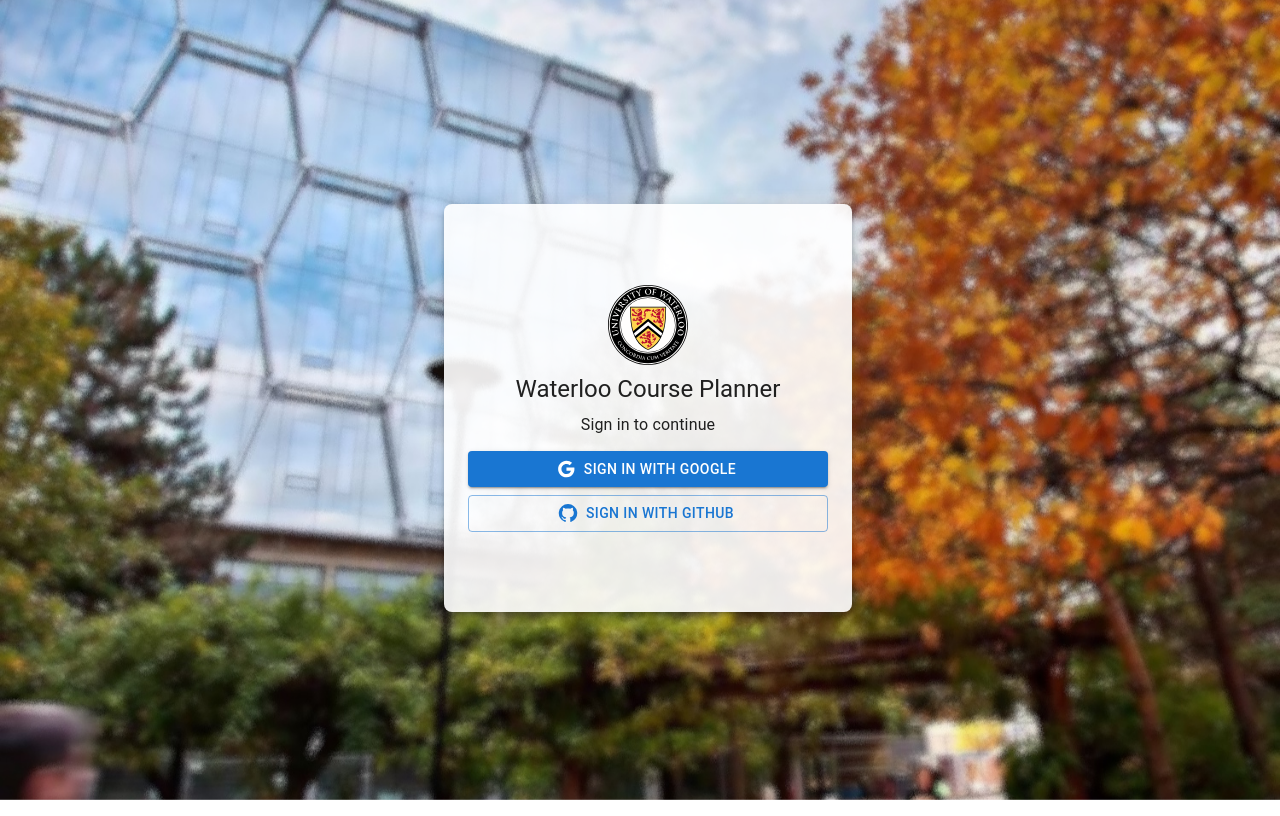
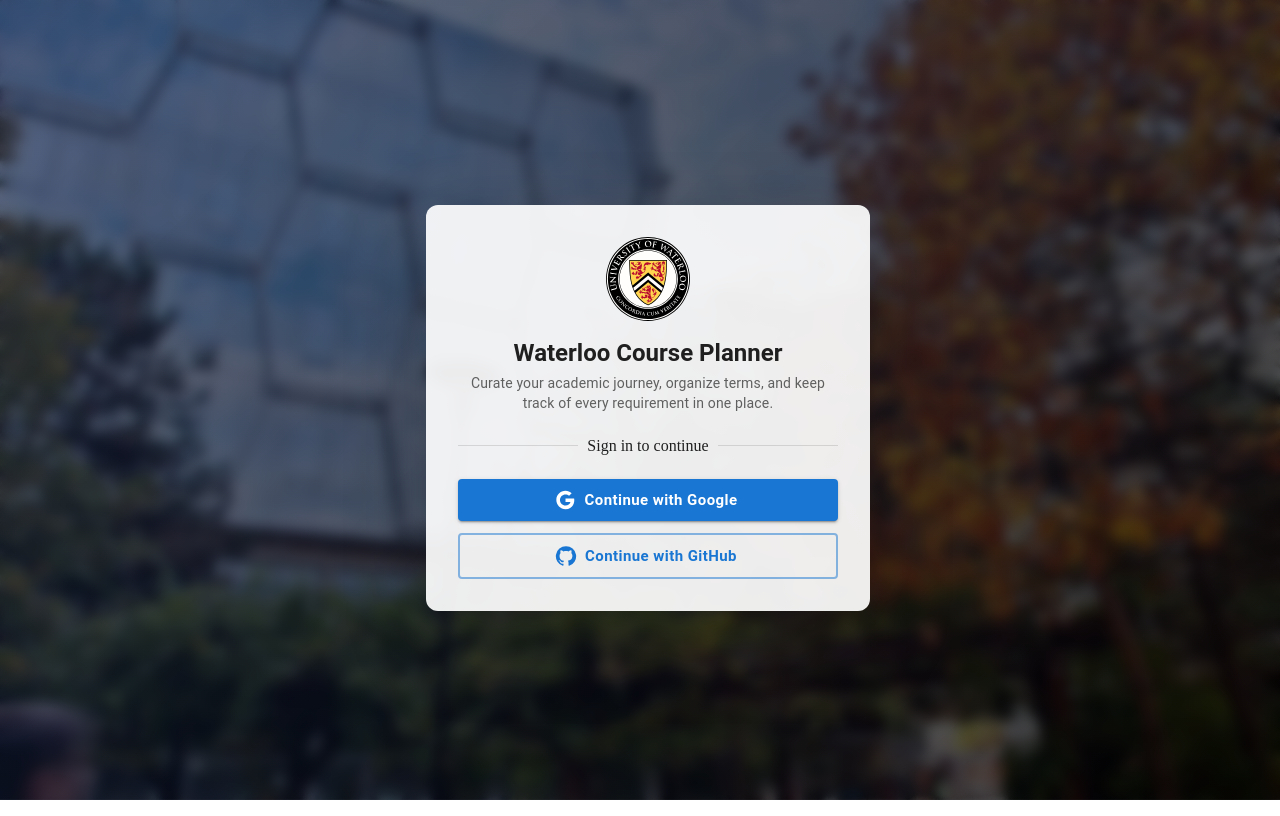
Before and after one commit to ezrasong/UW-Course-Planner, a React (Create React App) app in the folder client/: page / in a window 1280 px wide. Built offline with nearby package versions, Linux system fonts and the light colour scheme; no server answers.

Commit message:
Polish planner interface with refined loading and onboarding

```diff
--- a/client/src/App.js
+++ b/client/src/App.js
@@ -13,6 +13,9 @@ import {
   Container,
   Paper,
   Stack,
+  Fade,
+  LinearProgress,
+  Alert,
 } from "@mui/material";
 import { alpha } from "@mui/material/styles";
 import {
@@ -32,6 +35,10 @@ function App() {
   const [plan, setPlan] = useState([]);
   const [view, setView] = useState("catalog");
   const [darkMode, setDarkMode] = useState(false);
+  const [loadingCourses, setLoadingCourses] = useState(false);
+  const [loadingPlan, setLoadingPlan] = useState(false);
+  const [catalogError, setCatalogError] = useState(null);
+  const [planError, setPlanError] = useState(null);
 
   const theme = useMemo(
     () =>
@@ -62,18 +69,39 @@ function App() {
   useEffect(() => {
     if (!user) return;
 
+    setLoadingCourses(true);
+    setCatalogError(null);
     fetchCourses()
-      .then(setCourses)
-      .catch((err) => console.error("Error loading courses:", err));
+      .then((fetched) => {
+        setCourses(fetched);
+      })
+      .catch((err) => {
+        console.error("Error loading courses:", err);
+        setCatalogError(
+          "We ran into a problem loading the catalog. Please try again in a moment."
+        );
+      })
+      .finally(() => setLoadingCourses(false));
+
+    setPlanError(null);
+    setLoadingPlan(true);
 
     supabase
       .from("user_courses")
       .select("course_code, term, completed")
       .eq("user_id", user.id)
       .then(({ data, error }) => {
-        if (error) console.error("Error loading plan:", error);
-        else setPlan(data || []);
-      });
+        if (error) {
+          console.error("Error loading plan:", error);
+          setPlanError(
+            "Your saved plan could not be retrieved. Refresh or try again shortly."
+          );
+        } else {
+          setPlanError(null);
+          setPlan(data || []);
+        }
+      })
+      .finally(() => setLoadingPlan(false));
   }, [user]);
 
   const handleLogout = async () => {
@@ -87,17 +115,23 @@ function App() {
   }
 
   const addCourse = (code, term) => {
+    setLoadingPlan(true);
     supabase
       .from("user_courses")
       .insert({ user_id: user.id, course_code: code, term })
       .select()
       .then(({ data, error }) => {
         if (error) console.error("Add course error:", error);
-        else setPlan((prev) => [...prev, data[0]]);
-      });
+        else {
+          setPlanError(null);
+          setPlan((prev) => [...prev, data[0]]);
+        }
+      })
+      .finally(() => setLoadingPlan(false));
   };
 
   const removeCourse = (code) => {
+    setLoadingPlan(true);
     supabase
       .from("user_courses")
       .delete()
@@ -105,13 +139,18 @@ function App() {
       .eq("course_code", code)
       .then(({ error }) => {
         if (error) console.error("Remove course error:", error);
-        else setPlan((prev) => prev.filter((p) => p.course_code !== code));
-      });
+        else {
+          setPlanError(null);
+          setPlan((prev) => prev.filter((p) => p.course_code !== code));
+        }
+      })
+      .finally(() => setLoadingPlan(false));
   };
 
   const toggleComplete = (code) => {
     const entry = plan.find((p) => p.course_code === code);
     if (!entry) return;
+    setLoadingPlan(true);
     supabase
       .from("user_courses")
       .update({ completed: !entry.completed })
@@ -121,11 +160,13 @@ function App() {
       .then(({ data, error }) => {
         if (error) console.error("Toggle complete error:", error);
         else {
+          setPlanError(null);
           setPlan((prev) =>
             prev.map((p) => (p.course_code === code ? data[0] : p))
           );
         }
-      });
+      })
+      .finally(() => setLoadingPlan(false));
   };
 
   const displayName =
@@ -251,12 +292,46 @@ function App() {
               flexDirection: "column",
             }}
           >
+            <Fade in={loadingCourses || loadingPlan} unmountOnExit>
+              <LinearProgress
+                color="primary"
+                sx={{
+                  borderRadius: 999,
+                  mb: 3,
+                }}
+              />
+            </Fade>
+            <Stack spacing={2} sx={{ mb: 3 }}>
+              <Typography variant="h4" sx={{ fontWeight: 600 }}>
+                {view === "catalog" ? "Explore the catalog" : "Plan with clarity"}
+              </Typography>
+              <Typography variant="body1" color="text.secondary">
+                {view === "catalog"
+                  ? "Filter the university catalog, inspect prerequisites, and add courses straight into your personalized plan."
+                  : "Track completion status term-by-term, balance workloads, and keep your graduation checklist within reach."}
+              </Typography>
+            </Stack>
+            {(catalogError || planError) && (
+              <Stack spacing={2} sx={{ mb: 3 }}>
+                {catalogError && (
+                  <Alert severity="error" onClose={() => setCatalogError(null)}>
+                    {catalogError}
+                  </Alert>
+                )}
+                {planError && (
+                  <Alert severity="warning" onClose={() => setPlanError(null)}>
+                    {planError}
+                  </Alert>
+                )}
+              </Stack>
+            )}
             {view === "catalog" ? (
               <CourseCatalog
                 courses={courses}
                 planCodes={planCodes}
                 onAddCourse={addCourse}
                 onRemoveCourse={removeCourse}
+                loading={loadingCourses}
               />
             ) : (
               <Planner
@@ -264,6 +339,7 @@ function App() {
                 coursesMap={coursesMap}
                 onRemoveCourse={removeCourse}
                 onToggleComplete={toggleComplete}
+                loading={loadingPlan}
               />
             )}
           </Paper>
--- a/client/src/components/CourseCatalog.js
+++ b/client/src/components/CourseCatalog.js
@@ -28,6 +28,8 @@ import {
   ListItem,
   ListItemIcon,
   ListItemText,
+  Fade,
+  Chip as MuiChip,
 } from "@mui/material";
 import { alpha } from "@mui/material/styles";
 import { DataGrid } from "@mui/x-data-grid";
@@ -94,6 +96,7 @@ export default function CourseCatalog({
   planCodes,
   onAddCourse,
   onRemoveCourse,
+  loading = false,
 }) {
   const [rawSearch, setRawSearch] = useState("");
   const [search, setSearch] = useState("");
@@ -190,6 +193,26 @@ export default function CourseCatalog({
       requiredSet,
       programSubjects,
     ]
+  );
+
+  const visibleCount = rows.length;
+  const filtersActive =
+    programOnly ||
+    requiredOnly ||
+    subjects.length > 0 ||
+    Boolean(search.trim());
+
+  const NoRowsOverlay = () => (
+    <Stack spacing={1} alignItems="center" justifyContent="center" sx={{ p: 4 }}>
+      <Typography variant="subtitle1" sx={{ fontWeight: 600 }}>
+        No courses match the current filters
+      </Typography>
+      <Typography variant="body2" color="text.secondary" align="center">
+        {filtersActive
+          ? "Adjust or clear the search filters to discover more offerings."
+          : "The catalog may still be loading—please check back in a moment."}
+      </Typography>
+    </Stack>
   );
 
   const columns = [
@@ -507,6 +530,13 @@ export default function CourseCatalog({
           }}
         >
           <Box sx={{ p: 3, pb: 2 }}>
+            <Stack
+              direction={{ xs: "column", sm: "row" }}
+              spacing={1.5}
+              justifyContent="space-between"
+              alignItems={{ sm: "center" }}
+            >
+              <Box>
                 <Typography variant="h5" sx={{ fontWeight: 600 }}>
                   Course Catalog
                 </Typography>
@@ -514,12 +544,30 @@ export default function CourseCatalog({
                   Browse offerings and add them directly to your planner.
                 </Typography>
               </Box>
+              <MuiChip
+                label={`${visibleCount.toLocaleString()} result${
+                  visibleCount === 1 ? "" : "s"
+                }`}
+                size="small"
+                color="primary"
+                variant="outlined"
+              />
+            </Stack>
+          </Box>
           <Divider />
+          <Box sx={{ flex: 1, minHeight: 0, display: "flex", flexDirection: "column" }}>
+            <Fade in={loading} unmountOnExit>
+              <LinearProgress sx={{ borderRadius: 999 }} />
+            </Fade>
             <Box sx={{ flex: 1, minHeight: 0 }}>
               <DataGrid
                 rows={rows}
                 columns={columns}
                 disableRowSelectionOnClick
+                loading={loading}
+                slots={{
+                  noRowsOverlay: NoRowsOverlay,
+                }}
                 initialState={{
                   pagination: { paginationModel: { pageSize: 25, page: 0 } },
                 }}
@@ -536,6 +584,7 @@ export default function CourseCatalog({
                   },
                 }}
               />
+            </Box>
           </Box>
         </Paper>
       </Box>
--- a/client/src/components/Login.js
+++ b/client/src/components/Login.js
@@ -1,6 +1,6 @@
 import React, { useEffect } from "react";
 import { supabase } from "../supabaseClient";
-import { Box, Paper, Typography, Button } from "@mui/material";
+import { Box, Paper, Typography, Button, Stack, Divider } from "@mui/material";
 import {
   Google as GoogleIcon,
   GitHub as GitHubIcon,
@@ -46,6 +46,16 @@ export default function Login({ onLogin }) {
           zIndex: -1,
         }}
       />
+      <Box
+        sx={{
+          position: "fixed",
+          inset: 0,
+          background:
+            "linear-gradient(135deg, rgba(13, 30, 66, 0.65), rgba(0, 0, 0, 0.7))",
+          backdropFilter: "blur(6px)",
+          zIndex: 0,
+        }}
+      />
 
       <Box
         sx={{
@@ -61,51 +71,73 @@ export default function Login({ onLogin }) {
         <Paper
           elevation={6}
           sx={{
-            width: 360,
-            height: 360,
-            bgcolor: "rgba(255,255,255,0.9)",
-            p: 3,
+            width: { xs: 340, sm: 380 },
+            p: { xs: 3, sm: 4 },
             display: "flex",
             flexDirection: "column",
-            alignItems: "center",
+            alignItems: "stretch",
             textAlign: "center",
-            borderRadius: 2,
-            justifyContent: "center",
+            borderRadius: 3,
+            backgroundColor: "rgba(255,255,255,0.92)",
+            boxShadow: (theme) =>
+              `0 30px 80px rgba(0,0,0,${theme.palette.mode === "dark" ? 0.65 : 0.25})`,
           }}
         >
+          <Stack spacing={2} alignItems="center">
             <Box
               component="img"
               src={logoUrl}
               alt="UW Logo"
-            sx={{ width: 80, mb: 1 }}
+              sx={{ width: 84, height: 84 }}
             />
-
-          <Typography variant="h5" gutterBottom>
+            <Stack spacing={0.5}>
+              <Typography variant="h5" sx={{ fontWeight: 600 }}>
                 Waterloo Course Planner
               </Typography>
-          <Typography variant="body1" gutterBottom>
-            Sign in to continue
+              <Typography variant="body2" color="text.secondary">
+                Curate your academic journey, organize terms, and keep track of
+                every requirement in one place.
               </Typography>
+            </Stack>
+          </Stack>
 
+          <Divider sx={{ my: 3 }}>Sign in to continue</Divider>
+
+          <Stack spacing={1.5}>
             <Button
               fullWidth
               variant="contained"
+              size="large"
               startIcon={<GoogleIcon />}
-            sx={{ mt: 1 }}
               onClick={() => handleLogin("google")}
+              sx={{
+                py: 1,
+                fontWeight: 600,
+                textTransform: "none",
+              }}
             >
-            Sign in with Google
+              Continue with Google
             </Button>
 
             <Button
               fullWidth
               variant="outlined"
+              size="large"
               startIcon={<GitHubIcon />}
-            sx={{ mt: 1 }}
               onClick={() => handleLogin("github")}
+              sx={{
+                py: 1,
+                fontWeight: 600,
+                textTransform: "none",
+                borderWidth: 2,
+                "&:hover": {
+                  borderWidth: 2,
+                },
+              }}
             >
-            Sign in with GitHub
+              Continue with GitHub
             </Button>
+          </Stack>
         </Paper>
       </Box>
     </>
```
Also changed, not shown: client/src/components/Planner.js (+53 -4 lines). Lines whose indentation alone changed are shown as unchanged.
